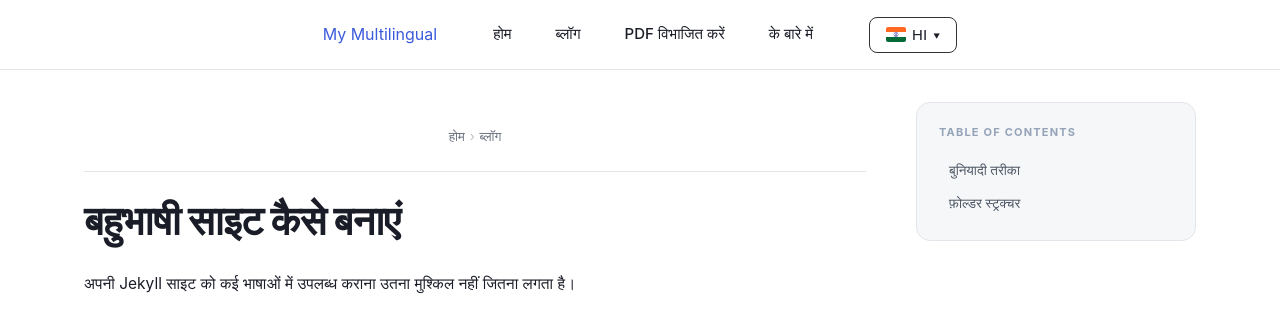
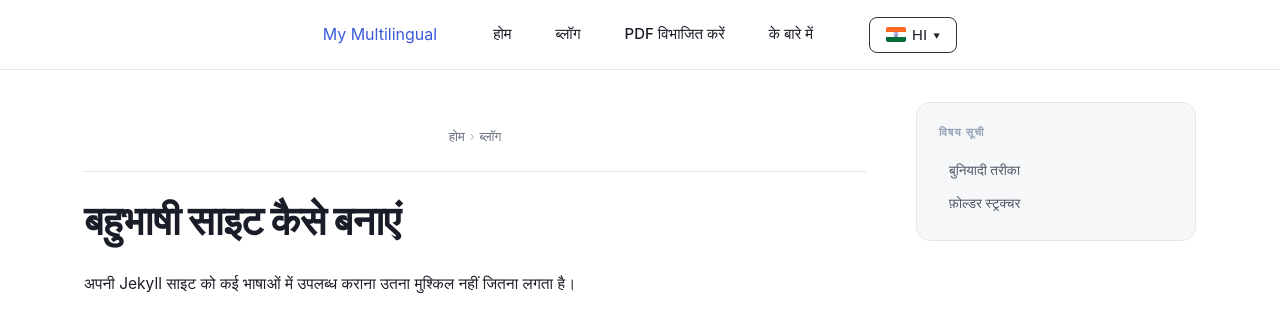
Before and after one commit to rforrupesh/jekyllmultilingual, a Jekyll site: the page built from _posts/hi/2024-02-10-multilingual-site.md, in a window 1280 px wide. Shown: the top 316 px of the page. Built offline with Jekyll 4.4.1, drawn with Linux system fonts in a browser that asks for light colours.

Commit message:
Update translations.yml

```diff
--- a/_data/translations.yml
+++ b/_data/translations.yml
@@ -36,6 +36,7 @@ fr:
     back: "← Retour au blog"
     posted_on: "Publié le"
     keep_reading: "Lire la suite"
+    toc: "Table des matières"
   home:
     heading: "Bienvenue"
     subheading: "Un site bilingue simple construit avec Jekyll."
@@ -60,6 +61,8 @@ hi:
     back: "← ब्लॉग पर वापस"
     posted_on: "प्रकाशित"
     keep_reading: "पढ़ना जारी रखें"
+    toc: "विषय सूची"
+
   home:
     heading: "स्वागत है"
     subheading: "Jekyll से बना एक बहुभाषी साइट।"
```
